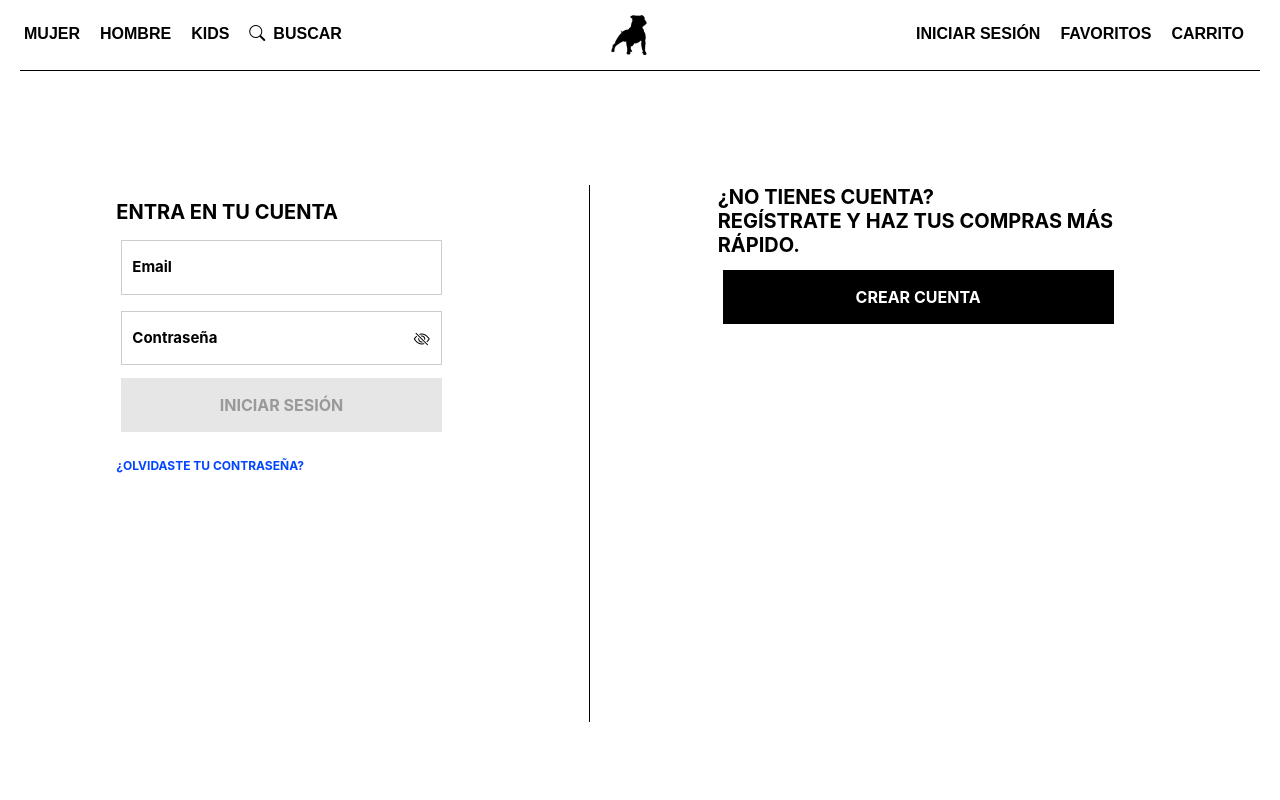
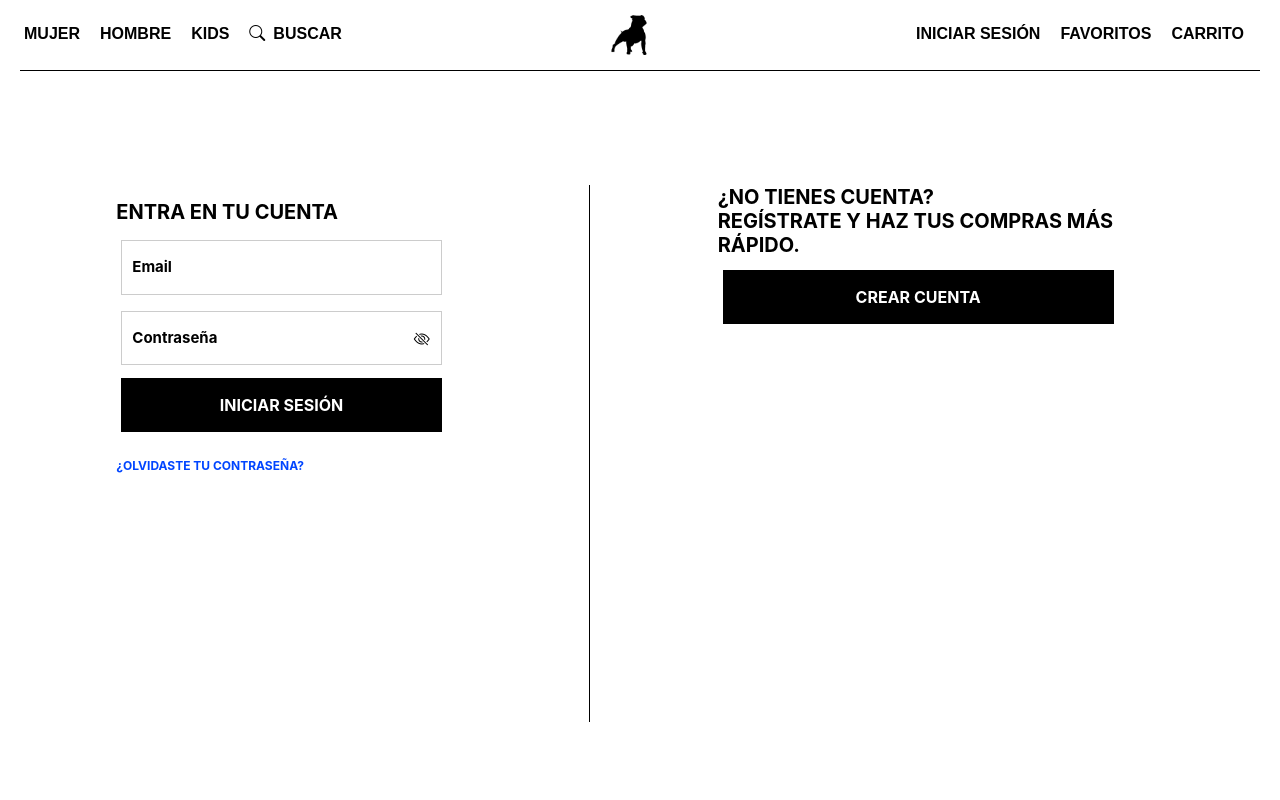
Before and after one commit to oscarvasquez28/Interfaz-Cuidado-con-el-perro, a React (Vite) app in the folder FrontEnd/: page /LogIn in a window 1280 px wide. In both pictures the pointer is over the button "INICIAR SESIÓN". Shown: the top 800 px of the page. Built offline with nearby package versions, Linux system fonts and the light colour scheme; a web font is replaced by a local one.

Commit message:
arreglos estéticos de botón

```diff
--- a/FrontEnd/src/Pages/LogIn.css
+++ b/FrontEnd/src/Pages/LogIn.css
@@ -142,6 +142,15 @@
   font-weight: bold;
 }
 
+.btn-unirse-si{
+  transition: 0.2s ease-in-out;
+}
+
+.btn-unirse-si:hover{
+  background: black;
+  color: white;
+}
+
 
 
 
```
